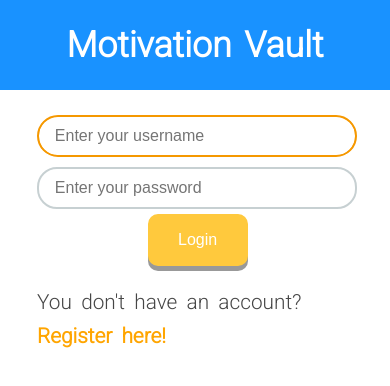
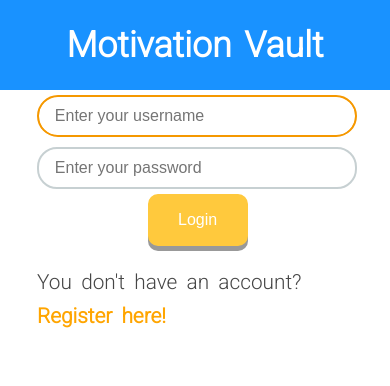
Before and after one commit to manuel12/motivation-vault, a React (Create React App) app in the folder front-end/: page / in a window 390 px wide. Shown: the top 386 px of the page. Built offline with nearby package versions, Linux system fonts and the light colour scheme.

Commit message:
Updated css rules

```diff
--- a/front-end/src/css/Addpage.module.css
+++ b/front-end/src/css/Addpage.module.css
@@ -1,6 +1,6 @@
 .add-container-heading {
   text-align: center;
-  background-color: #A86800;
+  background-color: #a86800;
   border-radius: 4px;
   color: white;
   width: 100%;
@@ -13,11 +13,11 @@
 }
 
 .resources {
-  width: 100%;
+  width: auto;
 }
 
-@media screen and (max-width: 600px) {
+@media screen and (min-width: 600px) {
   .resources {
-    width: auto;
+    width: 100%;
   }
 }
--- a/front-end/src/css/Auth.module.css
+++ b/front-end/src/css/Auth.module.css
@@ -9,8 +9,9 @@
 }
 
 .login-container {
-  width: 50%;
-  margin: 20px 25%;
+  width: 90%;
+  margin-left: 5%;
+  margin-right: 5%;
 }
 
 span {
@@ -19,7 +20,7 @@ span {
   cursor: pointer;
 }
 
-@media screen and (max-width: 768px) {
+@media screen and (min-width: 768px) {
   .login-container {
     width: 70%;
     margin-left: 15%;
@@ -27,10 +28,9 @@ span {
   }
 }
 
-@media screen and (max-width: 600px) {
+@media screen and (min-width: 768px) {
   .login-container {
-    width: 90%;
-    margin-left: 5%;
-    margin-right: 5%;
+    width: 50%;
+    margin: 20px 25%;
   }
 }
--- a/front-end/src/css/ValueSection.module.css
+++ b/front-end/src/css/ValueSection.module.css
@@ -1,13 +1,14 @@
 .value-container {
   width: 100%;
-  padding: 0 2%;
+  padding: 0;
 }
 
 .values-heading {
   background-color: #a86800;
   border-radius: 4px;
   color: white;
-  width: fit-content;
+  width: 100%;
+  text-align: center;
 }
 
 .value-item {
@@ -15,13 +16,12 @@
   line-height: 1.6em;
 }
 
-@media screen and (max-width: 600px) {
+@media screen and (min-width: 600px) {
   .value-container {
-    padding: 0;
+    padding: 0 2%;
   }
 
   .values-heading {
-    width: 100%;
-    text-align: center;
+    width: fit-content;
   }
 }
```
